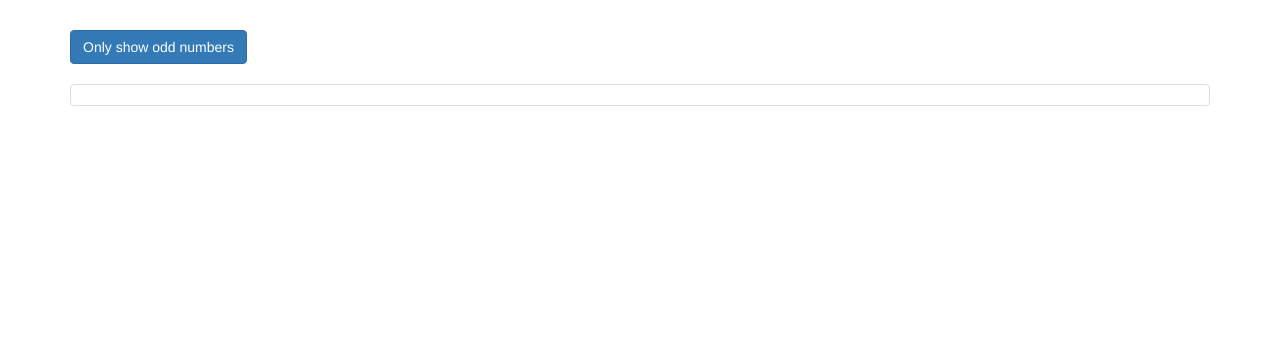
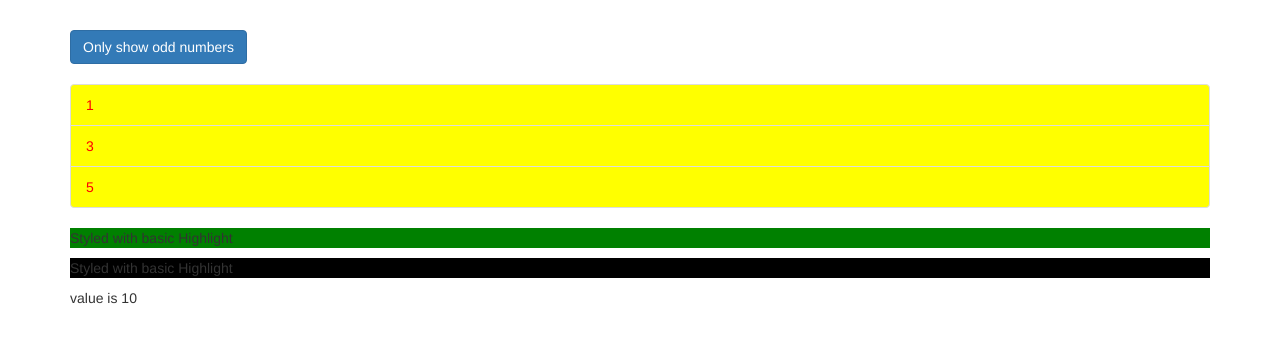
Before and after one commit to dan9903/angular_course, an Angular app: page / in a window 1280 px wide. Shown: the top 342 px of the page. Built offline with nearby package versions, Linux system fonts and the light colour scheme.

Commit message:
end of session

```diff
--- a/src/app/app.component.css
+++ b/src/app/app.component.css
@@ -1,3 +1,7 @@
 .container {
   margin-top: 30px;
 }
+
+.odd {
+  color: red;
+}
--- a/src/app/app.component.html
+++ b/src/app/app.component.html
@@ -6,13 +6,35 @@
         (click)="onlyOdd = !onlyOdd">Only show odd numbers</button>
       <br><br>
       <ul class="list-group">
-        <li
-          class="list-group-item">
-        </li>
+        <div *appUnless="onlyOdd">
+          <li
+            class="list-group-item"
+            [ngClass]="{odd:odd%2!==0}"
+            [ngStyle]="{backgroundColor: odd%2 !== 0 ? 'yellow': 'transparent'}"
+            *ngFor="let odd of oddNumbers">
+            {{ odd }}
+          </li>
+        </div>
+        <div *ngIf="onlyOdd">
+          <li
+            class="list-group-item"
+            [ngClass]="{odd:even%2 !==0}"
+            [ngStyle]="{backgroundColor: even %2 !== 0 ? 'yellow': 'transparent' }"
+            *ngFor="let even of evenNumbers">
+            {{ even }}
+          </li>
+        </div>
       </ul>
-      <ng-template [ngIf]="onlyOdd">
-        <p>Only odd</p>
-      </ng-template>
+      <p appBasicHighlight >Styled with basic Highlight</p>
+      <p [appBetterHighlight]="'yellow'" [defaultColor]="'black'">Styled with basic Highlight</p>
+
+      <div [ngSwitch]="value">
+        <p *ngSwitchCase="5">value is 5</p>
+        <p *ngSwitchCase="10">value is 10</p>
+        <p *ngSwitchCase="100">value is 100</p>
+        <p *ngSwitchDefault>value is defaul</p>
+      </div>
+
     </div>
   </div>
 </div>
--- a/src/app/app.component.ts
+++ b/src/app/app.component.ts
@@ -6,6 +6,8 @@
   styleUrls: ['./app.component.css']
 })
 export class AppComponent {
-  numbers = [1, 2, 3, 4, 5];
+  evenNumbers = [2, 4];
+  oddNumbers = [1,3,5];
   onlyOdd = false;
+  value= 10;
 }
--- /dev/null
+++ b/src/app/basic-highlight/basic-highlight.directive.ts
@@ -0,0 +1,12 @@
+import { Directive, ElementRef, OnInit } from "@angular/core";
+
+@Directive({
+  selector: '[appBasicHighlight]'
+})
+export class BasicHighlightDirective implements OnInit {
+  constructor(private elementRef: ElementRef) {}
+
+  ngOnInit() {
+    this.elementRef.nativeElement.style.backgroundColor = 'green';
+  }
+}
--- /dev/null
+++ b/src/app/better-highlight/better-highlight.directive.ts
@@ -0,0 +1,28 @@
+import { Directive, Renderer2, OnInit, ElementRef, HostListener, HostBinding, Input } from '@angular/core';
+
+@Directive({
+  selector: '[appBetterHighlight]'
+})
+export class BetterHighlightDirective implements OnInit {
+  @Input() defaultColor: string = 'transparent';
+  @Input('appBetterHighlight') highlightColor: string = 'blue';
+
+  @HostBinding('style.backgroundColor') backgroundColor: string = this.defaultColor;
+
+  constructor(private elRef:  ElementRef, private renderer: Renderer2) { }
+
+  ngOnInit() {
+    this.backgroundColor = this.defaultColor;
+  }
+
+  @HostListener('mouseenter') mouseover(eventData: Event) {
+    // this.renderer.setStyle(this.elRef.nativeElement, 'background-color', 'blue');
+    this.backgroundColor = this.highlightColor;
+  }
+
+  @HostListener('mouseleave') mouseleave(eventData: Event) {
+    // this.renderer.setStyle(this.elRef.nativeElement, 'background-color', 'transparent');
+    this.backgroundColor = this.defaultColor;
+  }
+
+}
--- /dev/null
+++ b/src/app/unless/unless.directive.ts
@@ -0,0 +1,18 @@
+import { Directive, Input, TemplateRef, ViewContainerRef } from "@angular/core";
+
+@Directive({
+  selector: '[appUnless]'
+})
+export class UnlessDirective {
+  @Input() set appUnless(condition: boolean) {
+    if(!condition) {
+      this.vcRef.createEmbeddedView(this.templateRef);
+    }else {
+      this.vcRef.clear();
+    }
+  }
+
+  constructor(private templateRef: TemplateRef<any>, private vcRef: ViewContainerRef ) {
+
+  }
+}
```
Also changed, not shown: src/app/app.module.ts (+8 -3 lines), 1 other file (tests, documents, lock files or other folders).
